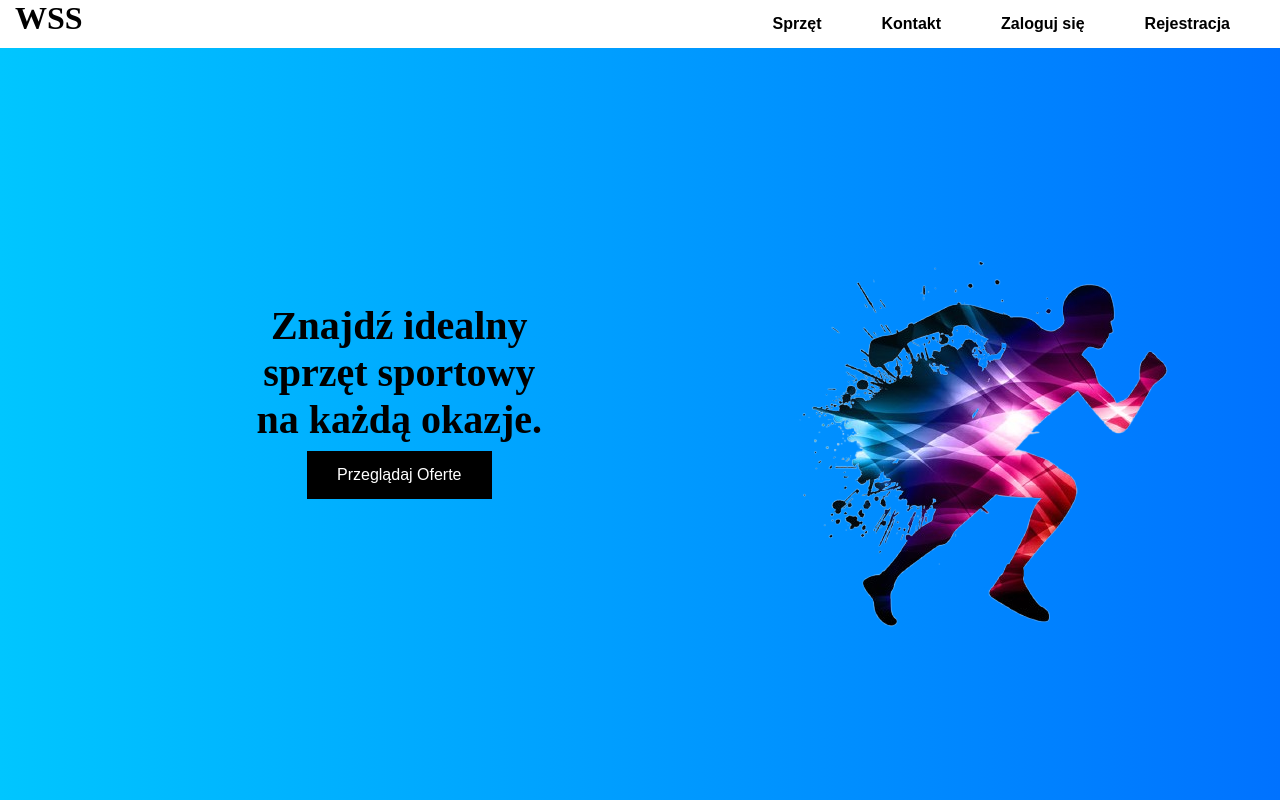
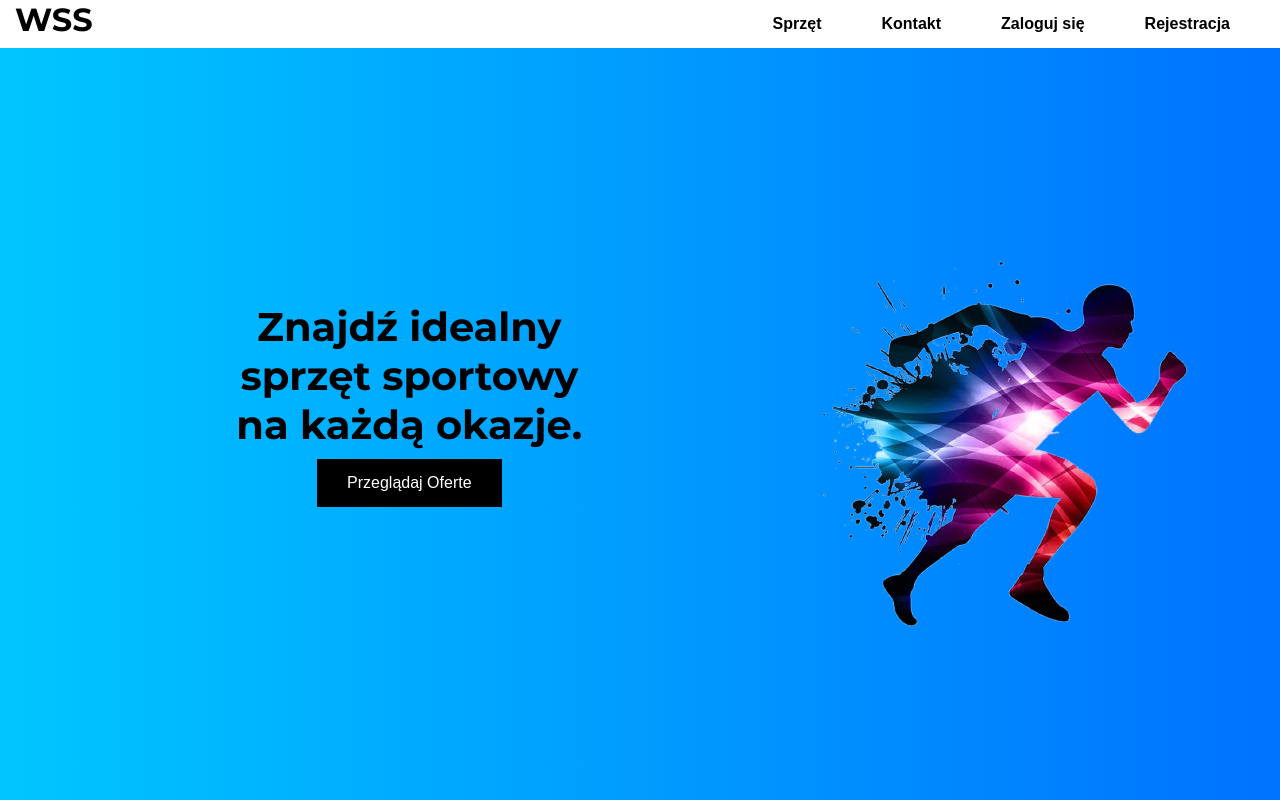
Before and after one commit to kacperoskyyy/ZSPP, a React (Create React App) app in the folder frontend/my-react-app/: page / in a window 1280 px wide. Shown: the top 800 px of the page. Built offline with nearby package versions, Linux system fonts and the light colour scheme.

Commit message:
Montserat globalnie

```diff
--- a/frontend/my-react-app/public/index.html
+++ b/frontend/my-react-app/public/index.html
@@ -3,6 +3,9 @@
   <head>
     <meta charset="utf-8" />
     <link rel="icon" href="%PUBLIC_URL%/favicon.ico" />
+    <link rel="preconnect" href="https://fonts.googleapis.com">
+    <link rel="preconnect" href="https://fonts.gstatic.com" crossorigin>
+    <link href="https://fonts.googleapis.com/css2?family=Montserrat:ital,wght@0,100..900;1,100..900&display=swap" rel="stylesheet">
     <meta name="viewport" content="width=device-width, initial-scale=1" />
     <meta name="theme-color" content="#000000" />
     <meta
--- a/frontend/my-react-app/src/App.css
+++ b/frontend/my-react-app/src/App.css
@@ -12,6 +12,7 @@
   width: 100%;
   max-width: 100%;
   overflow-x: hidden;
+  font-family: 'Montserrat', sans-serif;
 }
 
 /* Teraz pozostałe style */
```
